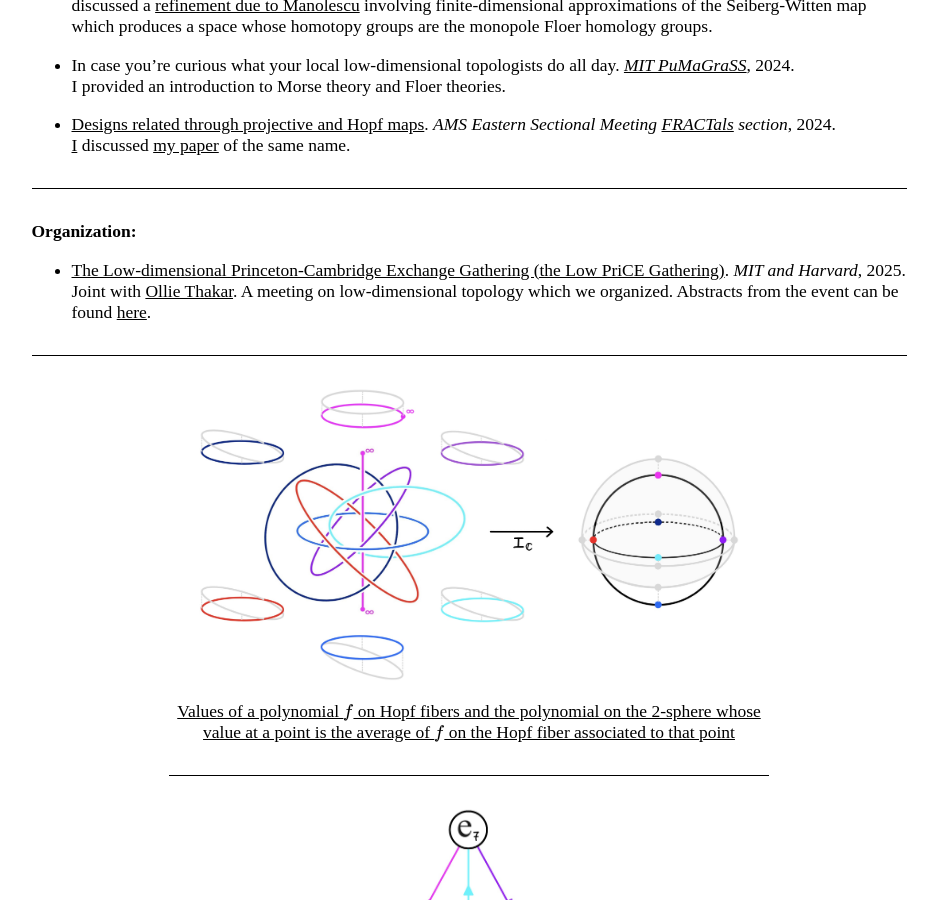
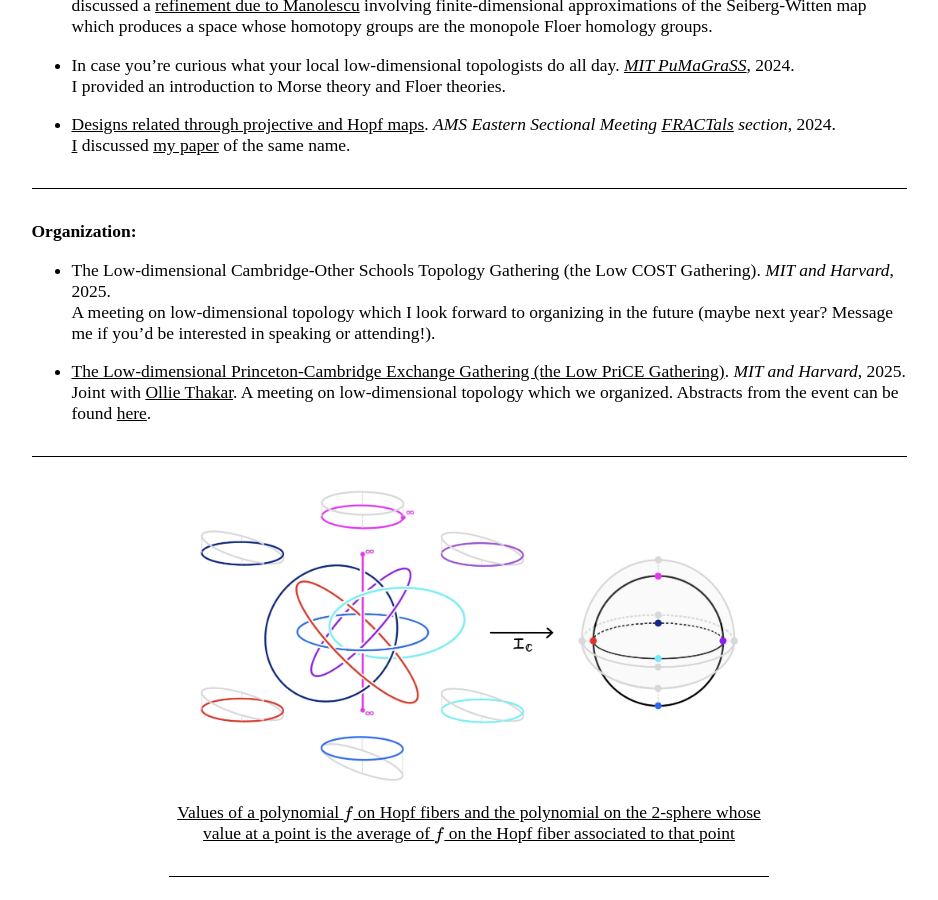
Before and after one commit to AyodejiLindblad/AyodejiLindblad.github.io, a Jekyll site: the page built from index.md, in a window 1280 px wide and 900 px high, scrolled down 1880 px. Shown: the whole window, without its empty margins (171-1109 px from the left). Built offline with Jekyll 4.4.1, drawn with Linux system fonts in a browser that asks for light colours; some web fonts are replaced.

Commit message:
Low COST

```diff
--- a/index.md
+++ b/index.md
@@ -96,6 +96,9 @@ Joint with [Enrico Colón](https://www.math.harvard.edu/people/colon-enrico/), [
 
 <div id="organization" class="toc-jump"></div>
 **Organization:**
+
+* The Low-dimensional Cambridge-Other Schools Topology Gathering (the Low COST Gathering). *MIT and Harvard*, 2025.
+    A meeting on low-dimensional topology which I look forward to organizing in the future (maybe next year? Message me if you'd be interested in speaking or attending!).
 
 * [The Low-dimensional Princeton-Cambridge Exchange Gathering (the Low PriCE Gathering)](https://sites.google.com/view/ayodeji-lowpricegathering/home). *MIT and Harvard*, 2025.
 Joint with [Ollie Thakar](https://www.math.harvard.edu/people/thakar-ollie/).
```
